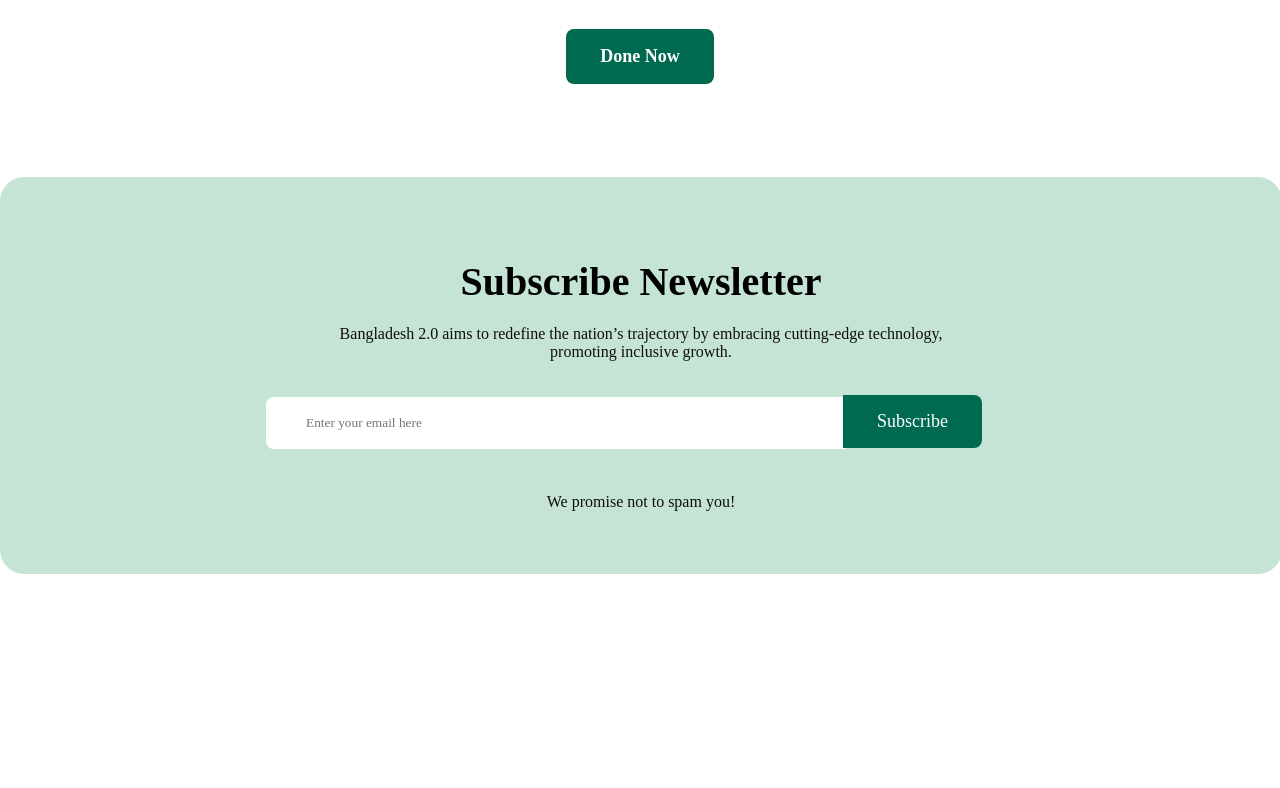
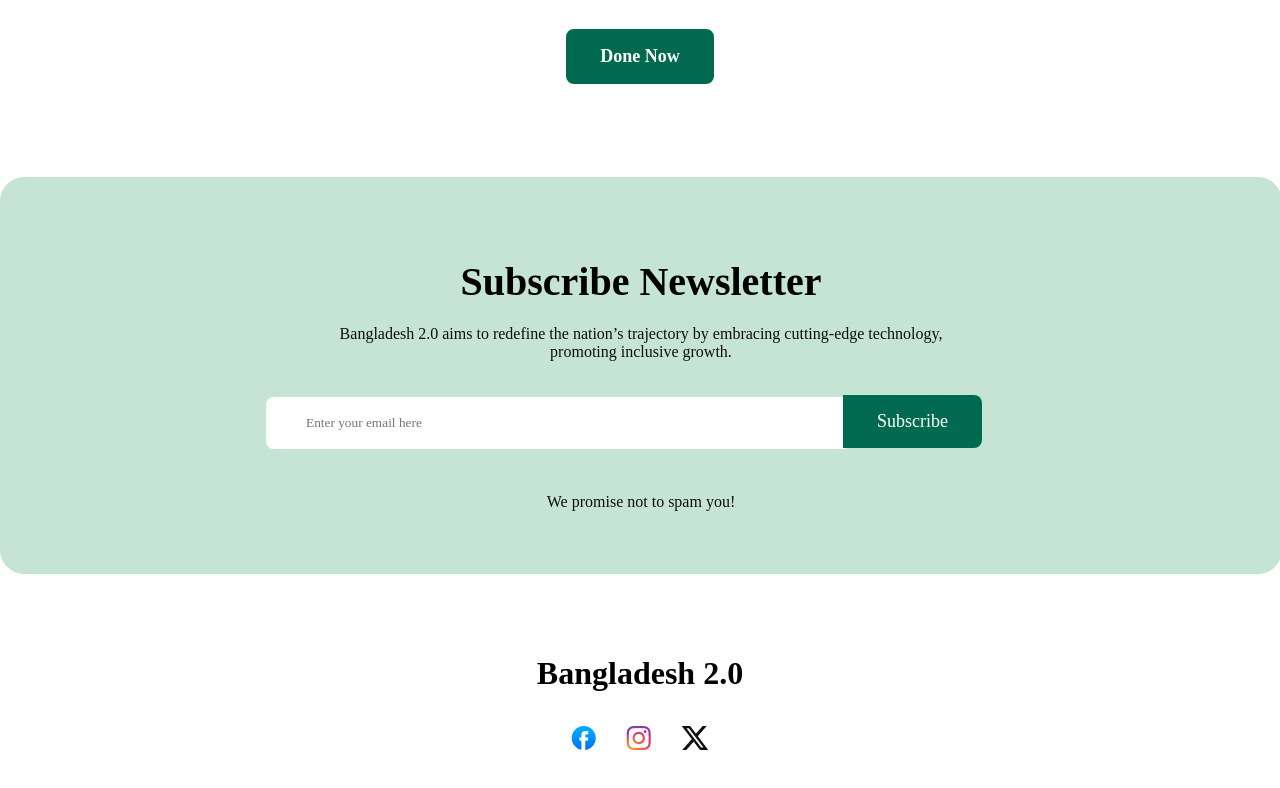
Before and after one commit to ratuldz/my-1st-assignment-, a plain HTML site: page index.html in a window 1280 px wide. Shown: the part 3314-4102 px from the top of the page. Before the commit the page ends 3969 px from the top, so only its background shows below. Drawn offline with Linux system fonts and the light colour scheme.

Commit message:
Add files via upload
last part

```diff
--- a/index.html
+++ b/index.html
@@ -146,6 +146,16 @@
             </div>
         </section>
     </main>
+
+
+    <footer>
+        <h1>Bangladesh 2.0</h1>
+        <div class="last">
+            <img src="assets/facebook.png">
+            <img src="assets/instagram.png">
+            <img src="assets/x.png">
+        </div>
+    </footer>
 </body>
 
 </html>
--- a/style/style.css
+++ b/style/style.css
@@ -416,3 +416,19 @@
 .c5 button:hover {
   background-color: rgb(0, 2, 1);
 }
+
+.last {
+  margin-top: 34px;
+  display: flex;
+  justify-content: center;
+  gap: 30px;
+  margin-bottom: 50px;
+}
+
+.last img:hover {
+  background-color: aquamarine;
+}
+
+footer {
+  text-align: center;
+}
```
